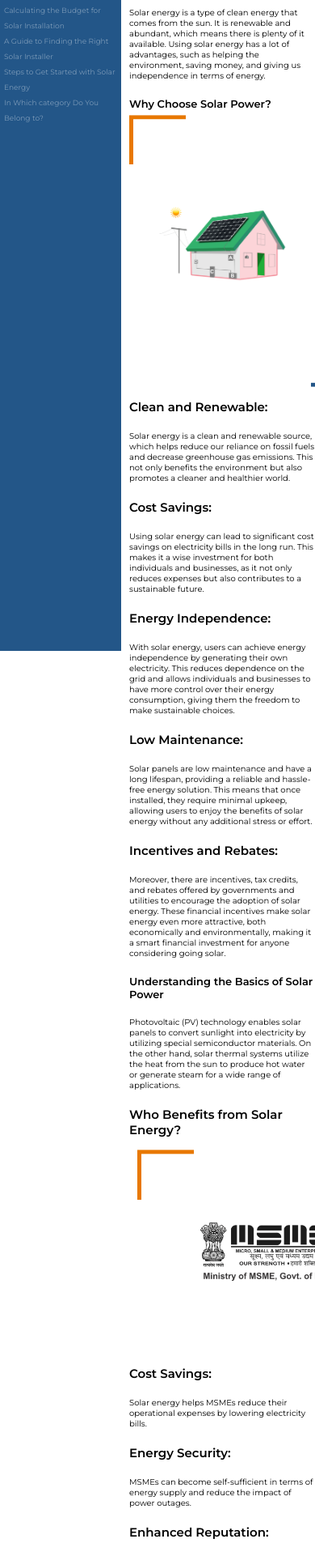
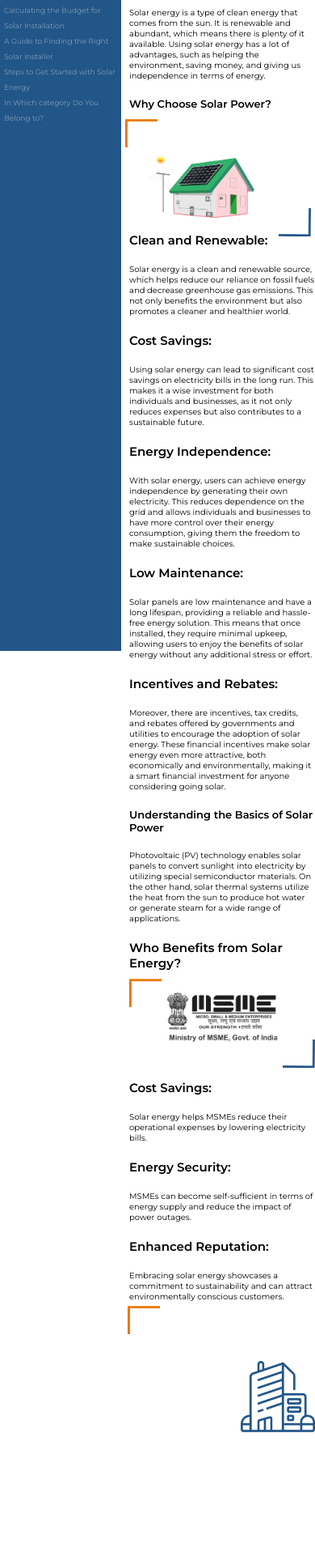
Before and after one commit to TarunPatidar04/SolarProject, a React (Create React App) app: page / in a window 390 px wide. Shown: the part 40-1962 px from the top of the page at 81% size. Built offline with nearby package versions, Linux system fonts and the light colour scheme; a web font is replaced by a local one.

Commit message:
responsive agaa

```diff
--- a/src/Components/FirstPage/First.module.css
+++ b/src/Components/FirstPage/First.module.css
@@ -259,6 +259,131 @@ margin-bottom: 190px;
   }
 
 
+}
+
+
+@media (max-width:426px){
+  .img1 {
+    width: 60%;
+    height: auto;
+  }
+
+  .img2 {
+    width: 60%;
+    height: auto;
+  }
+
+  .img3 {
+    width: 40%;
+    height: auto;
+  }
+
+  .img4 {
+    width: 40%;
+    height: auto;
+  }
+
+  .img5 {
+    width: 40%;
+    height: auto;
+  }
+
+  .img6 {
+    width: 40%;
+    height: auto;
+    text-align: center;
+  }
+
+  .imgl6{
+    display: flex;
+    justify-content: center;
+    align-items: center;
+    margin-top: -140px;
+
+  }
+
+  .oglogo6{
+    width: 40px;
+    height: auto;
+    margin-bottom: -10px;
+
+
+  }
+
+  .blulogo6{
+    width: 40px;
+    height: auto;
+
+  }
+
+  .imgl5{
+    display: flex;
+    align-items: center;
+    justify-content: center;
+    margin-top: -120px;
+  }
+
+  .oglogo5{
+    width: 40px;
+    height: auto;
+    margin-bottom: -210px;
+
+  }
+
+  .blulogo5{
+    width: 40px;
+    height: auto;
+    margin-left: -140px; /*nhi*/
+  }
+
+  .imgl2{
+    display: flex;
+    justify-content: flex-start;
+    align-items: center;
+    margin-top:   -20px;
+    margin-right: 10PX;
+  }
+
+  .oglogo2{
+    width: 40px;
+    height: auto;
+    margin-bottom: 60px;
+    margin-left: 30px;
+  }
+
+  .blulogo2{
+    width: 40px;
+    height: auto;
+    margin-top: 90px;
+    margin-left: 0PX;
+
+  }
+
+  .imgl1{
+    display: flex;
+    justify-content: center;
+    align-items: flex-end;
+    margin-top: -10px;
+  }
+
+  .oglogo1{
+    width: 40px;
+    height: auto;
+    margin-bottom: 90px;
+    margin-right: -20px;
+
+
+  }
+
+  .blulogo1{
+    width: 40px;
+    height: auto;
+    /* margin-top: 190px; */
+    margin-top: 120px;
+    margin-right: 10px;
+    margin-bottom: -20px;
+
+  }
 }
 
 
```
